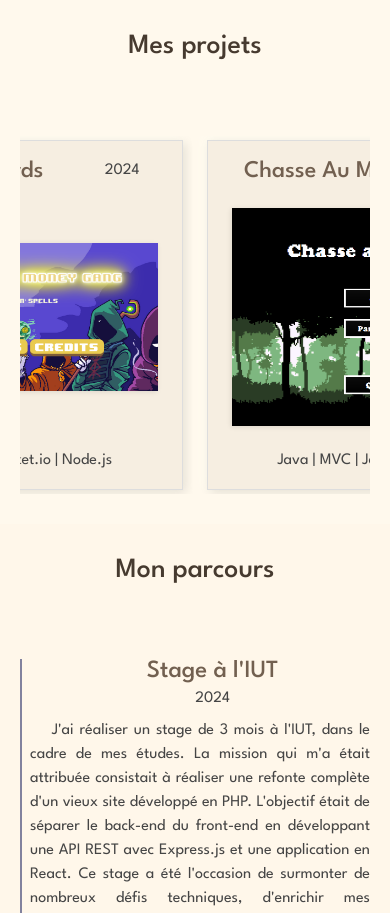
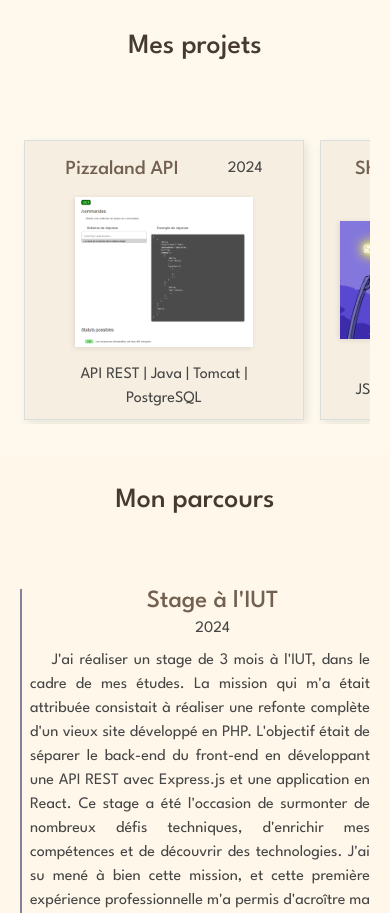
Before and after one commit to theoengelaere/theoengelaere.github.io, a React (Vite) app: page / in a window 390 px wide. Shown: the part 3960-4873 px from the top of the page. Built offline with nearby package versions, Linux system fonts and the light colour scheme.

Commit message:
projects cards slider

```diff
--- a/src/css/projects.css
+++ b/src/css/projects.css
@@ -5,9 +5,9 @@
 .projects .project-card {
 	padding: 4px;
 	background-color: transparent;
-	position: relative;
+	/* position: relative; */
 	border: none;
-	display: flex;
+	/* display: flex; */
 }
 
 /* .projects .project-card::before {
@@ -187,36 +187,15 @@
 @media (min-width: 768px) {
 }
 
-/* .skills .card {
-	background-color: rgb(67, 67, 145);
-	box-sizing: border-box;
-	padding: 20px 30px;
-	flex-shrink: 0;
-	width: 300px;
-	border-radius: 14px;
-	text-align: center;
-	scroll-snap-align: center;
-}
-
-.skills .wrapper {
-	background-color: red;
-	display: flex;
-	overflow-x: scroll;
-	gap: 20px;
-	width: 300px;
-	scroll-snap-type: x mandatory;
-} */
-
 @media (max-width: 992px) {
 	.projects {
 		& .cards-container {
-			width: 100%;
+			justify-content: left;
+			gap: 0.5rem;
 			margin-left: auto;
 			flex-wrap: nowrap;
-			overflow: scroll;
-			/* background-color: red; */
+			overflow-x: scroll;
 			scroll-snap-type: x mandatory;
-			/* width: 300px; */
 		}
 
 		& .project-card {
@@ -224,10 +203,24 @@
 			scroll-snap-align: center;
 		}
 	}
+
+	.projects .card-content {
+		width: 280px;
+		height: 280px;
+
+		& .card-heading {
+			gap: 1rem;
+			width: 100%;
+
+			& h3 {
+				font-size: 1.25rem;
+				margin: 0;
+			}
+		}
+
+		& img {
+			max-height: 150px;
+			max-width: 240px;
+		}
+	}
 }
-
-@media (min-width: 1200px) {
-}
-
-@media (min-width: 1400px) {
-}
```
